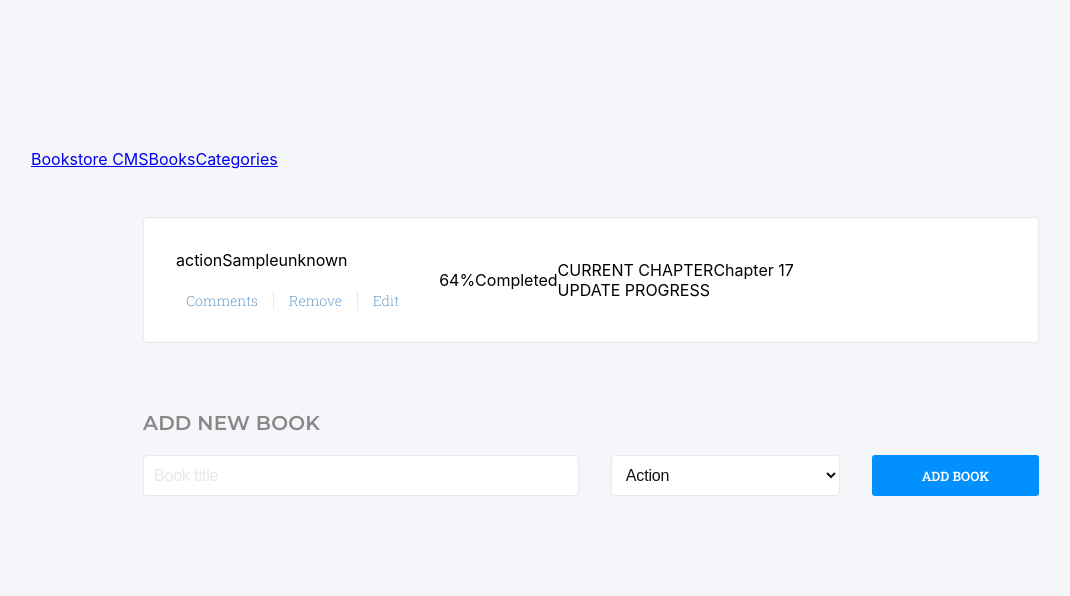
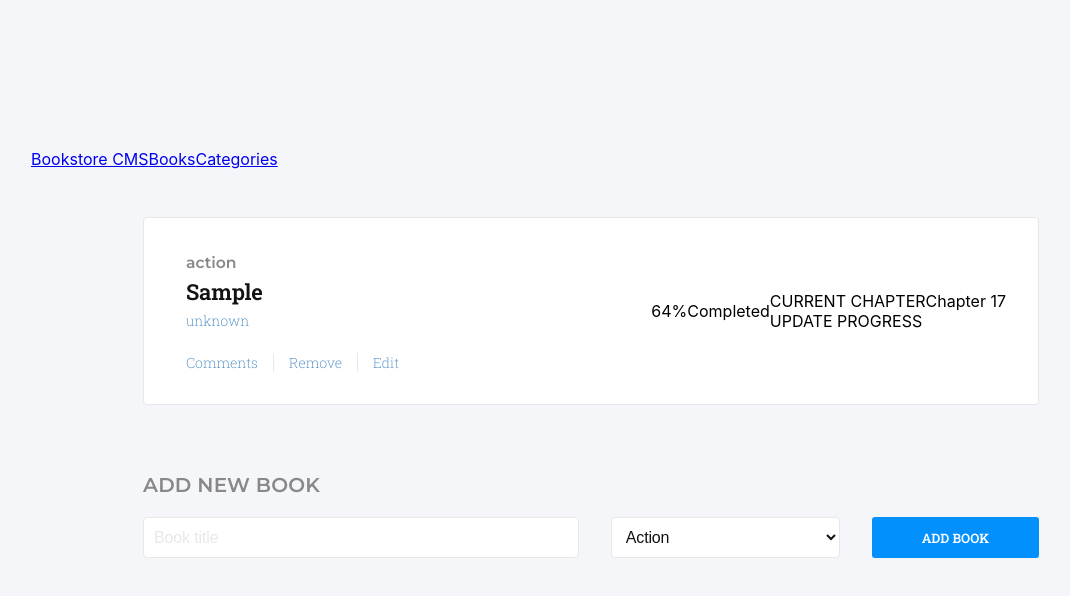
Before and after one commit to Leandro-Barretoo/bookstore_app, a React (Create React App) app: page / in a window 1280 px wide. Both pictures are taken after typing "Sample" into the empty fields and a click on the button "ADD BOOK". Shown: the top 596 px of the page, without its empty margins (69-1139 px from the left). Built offline with nearby package versions, Linux system fonts and the light colour scheme; no server answers.

Commit message:
Add styles to book information

```diff
--- /dev/null
+++ b/src/components/BookInfo.css
@@ -0,0 +1,38 @@
+@import url('https://fonts.googleapis.com/css2?family=Montserrat:wght@200;400;600&display=swap');
+@import url('https://fonts.googleapis.com/css2?family=Roboto+Slab:wght@200;400;600&display=swap');
+
+.Info-Box {
+  flex: 3;
+}
+
+.Display-Block {
+  display: block;
+}
+
+.Family-Roboto {
+  font-family: 'Roboto Slab', serif;
+}
+
+.Cat-Info {
+  font-family: Montserrat, serif;
+  padding: 2.5px 10px;
+  font-size: 0.975rem;
+  color: #121212;
+  opacity: 0.5;
+  font-weight: bold;
+}
+
+.Tit-Info {
+  padding: 2.5px 10px;
+  font-size: 1.375rem;
+  font-weight: bold;
+  letter-spacing: -0.2px;
+  color: #121212;
+}
+
+.Auth-Info {
+  padding: 2.5px 10px;
+  font-size: 0.875rem;
+  font-weight: 300;
+  color: #4386bf;
+}
--- a/src/components/BookInfo.js
+++ b/src/components/BookInfo.js
@@ -1,5 +1,6 @@
 import React from 'react';
 import PropTypes from 'prop-types';
+import './BookInfo.css';
 import BookActions from './BookActions';
 
 const BookInfo = (props) => {
@@ -11,10 +12,10 @@ const BookInfo = (props) => {
   } = props;
 
   return (
-    <div>
-      <span>{category}</span>
-      <span>{title}</span>
-      <span>{author}</span>
+    <div className="Info-Box">
+      <span className="Cat-Info Display-Block">{category}</span>
+      <span className="Tit-Info Display-Block Family-Roboto">{title}</span>
+      <span className="Auth-Info Display-Block Family-Roboto">{author}</span>
       <BookActions bookid={bookid} />
     </div>
   );
```
